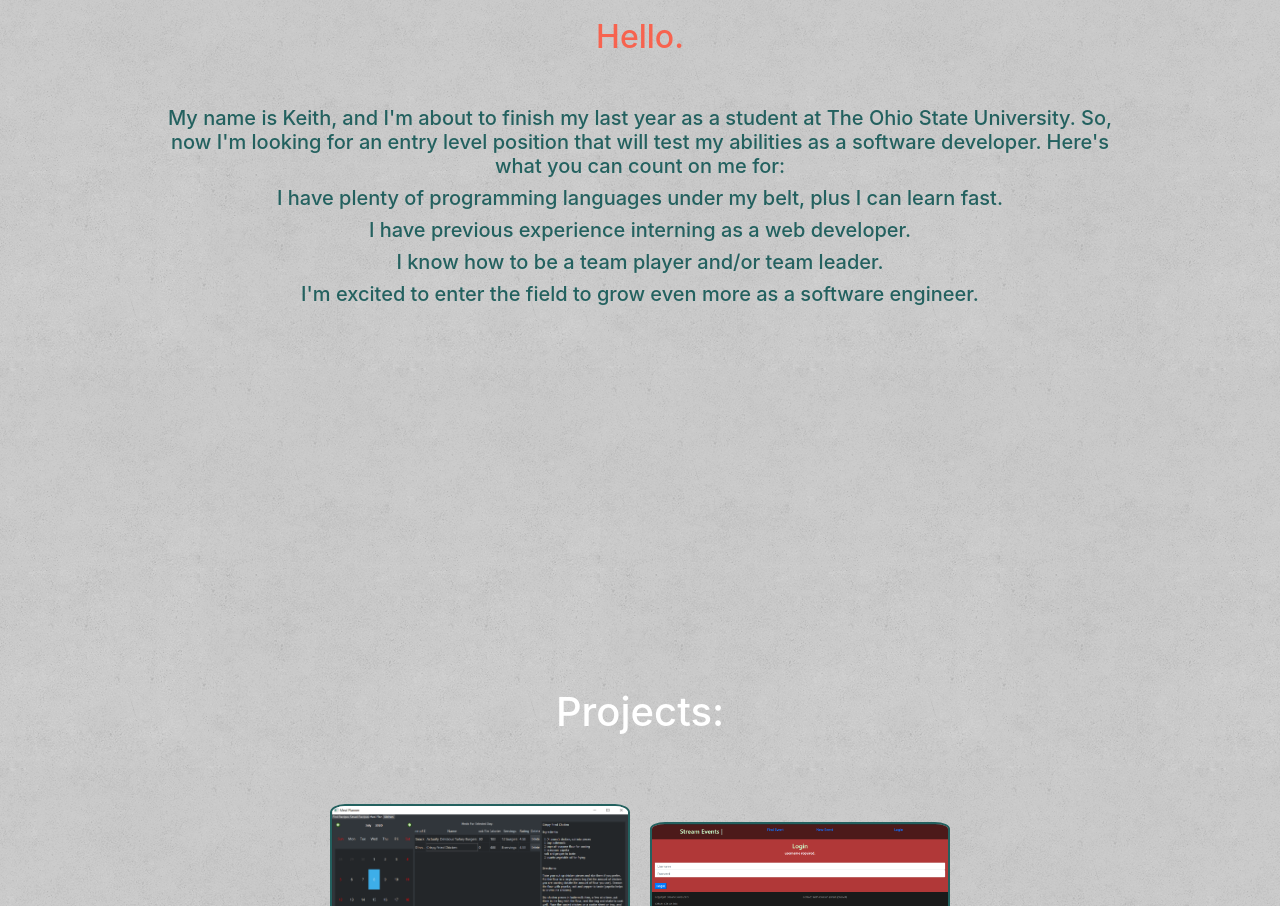
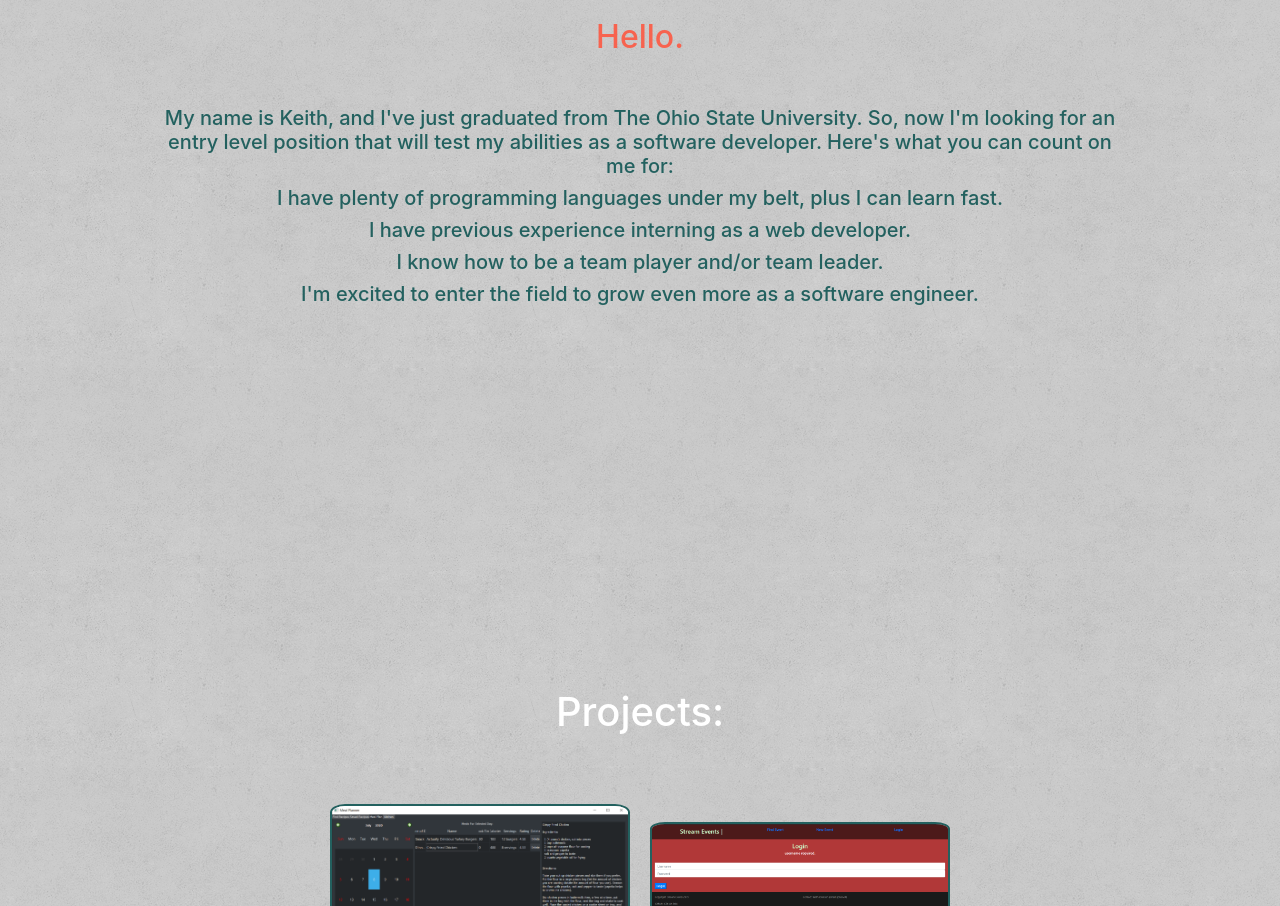
Before and after one commit to john24144/john24144, a React (Create React App) app: page / in a window 1280 px wide. Shown: the part 1032-1938 px from the top of the page. Built offline with nearby package versions, Linux system fonts and the light colour scheme.

Commit message:
updated about me text

```diff
--- a/src/App.js
+++ b/src/App.js
@@ -64,7 +64,7 @@ function About() {
           <img src={headshot} alt="" />
           <h2>Hello.</h2>
           <h5>
-            My name is Keith, and I'm about to finish my last year as a student at The Ohio State University.
+            My name is Keith, and I've just graduated from The Ohio State University.
             So, now I'm looking for an entry level position that will test my abilities as a software developer.
             Here's what you can count on me for:
           </h5>
```
